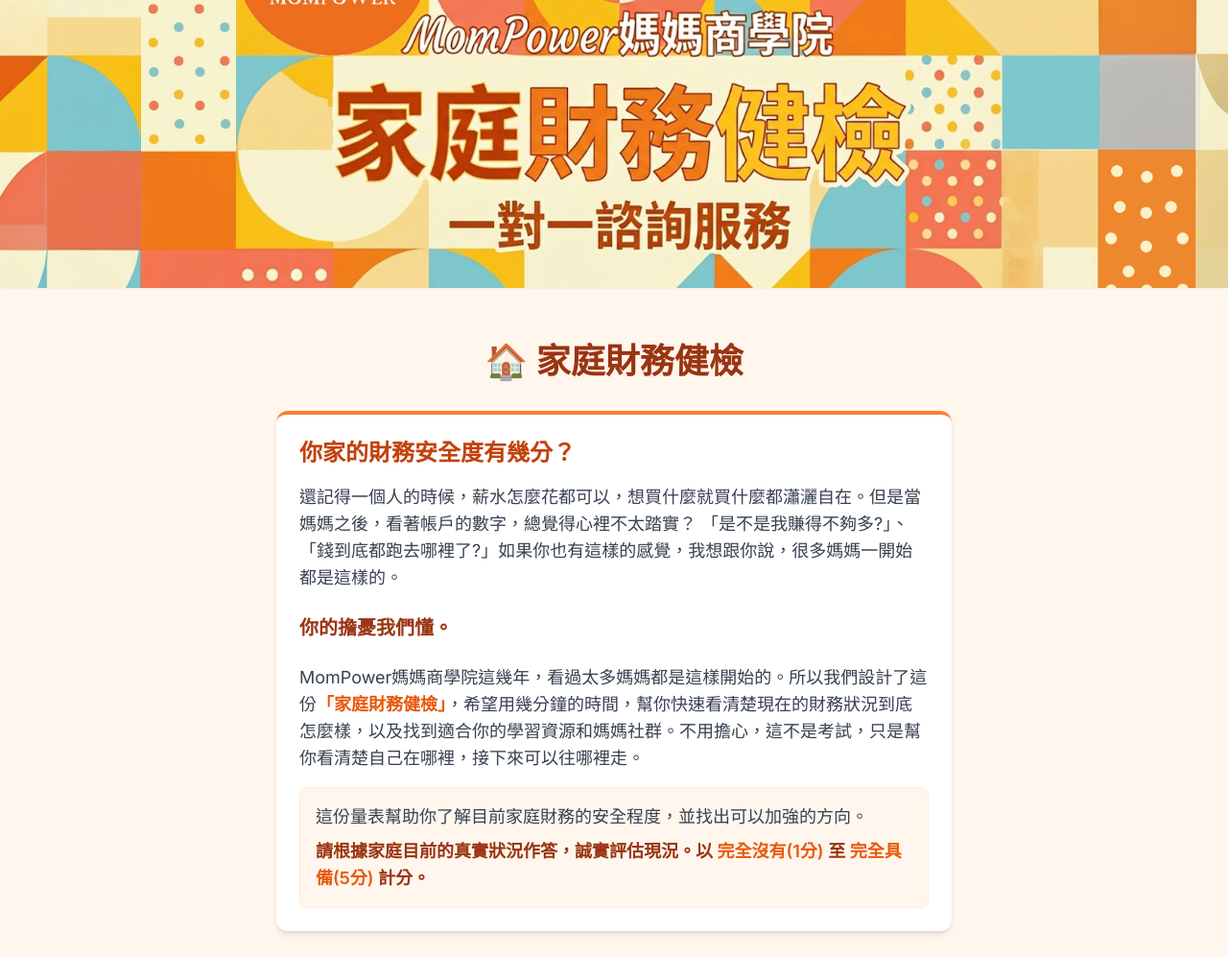
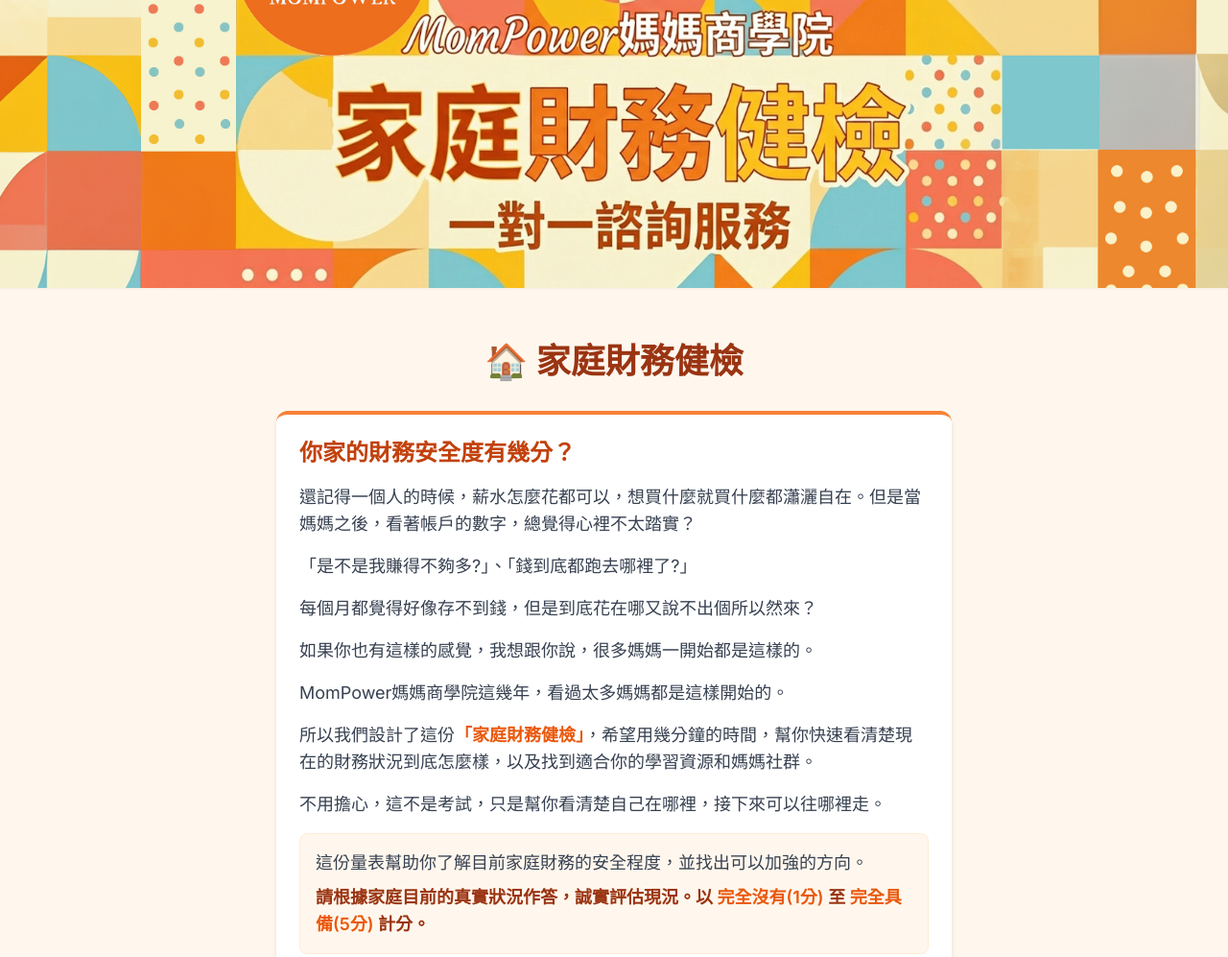
Before and after one commit to lilyworkweb/test, a plain HTML site: page index.html in a window 1280 px wide. Shown: the top 997 px of the page at 96% size. Drawn offline with nearby package versions, Linux system fonts and the light colour scheme.

Commit message:
Add files via upload

```diff
--- a/index.html
+++ b/index.html
@@ -287,19 +287,13 @@
 
                 <div class="text-gray-700 leading-relaxed space-y-4 text-base md:text-lg">
                     <p>
-                        還記得一個人的時候，薪水怎麼花都可以，想買什麼就買什麼都瀟灑自在。但是當媽媽之後，看著帳戶的數字，總覺得心裡不太踏實？
-
-「是不是我賺得不夠多?」、「錢到底都跑去哪裡了?」如果你也有這樣的感覺，我想跟你說，很多媽媽一開始都是這樣的。
+                        還記得一個人的時候，薪水怎麼花都可以，想買什麼就買什麼都瀟灑自在。但是當媽媽之後，看著帳戶的數字，總覺得心裡不太踏實？<p>「是不是我賺得不夠多?」、「錢到底都跑去哪裡了?」</p><p>每個月都覺得好像存不到錢，但是到底花在哪又說不出個所以然來？</p><p>如果你也有這樣的感覺，我想跟你說，很多媽媽一開始都是這樣的。</p>
 
 
                     </p>
 
-                    <p class="font-bold text-orange-800 text-xl py-2">
-                        你的擔憂我們懂。
-                    </p>
-
                     <p>
-                        MomPower媽媽商學院這幾年，看過太多媽媽都是這樣開始的。所以我們設計了這份<span class="font-bold text-orange-600 text-lg">「家庭財務健檢」</span>，希望用幾分鐘的時間，幫你快速看清楚現在的財務狀況到底怎麼樣，以及找到適合你的學習資源和媽媽社群。不用擔心，這不是考試，只是幫你看清楚自己在哪裡，接下來可以往哪裡走。
+                        MomPower媽媽商學院這幾年，看過太多媽媽都是這樣開始的。 <p>所以我們設計了這份<span class="font-bold text-orange-600 text-lg">「家庭財務健檢」</span>，希望用幾分鐘的時間，幫你快速看清楚現在的財務狀況到底怎麼樣，以及找到適合你的學習資源和媽媽社群。 </p><p>不用擔心，這不是考試，只是幫你看清楚自己在哪裡，接下來可以往哪裡走。</p>
                     </p>
 
                     <div class="bg-orange-50 p-4 rounded-lg border border-orange-100 mt-4">
```
